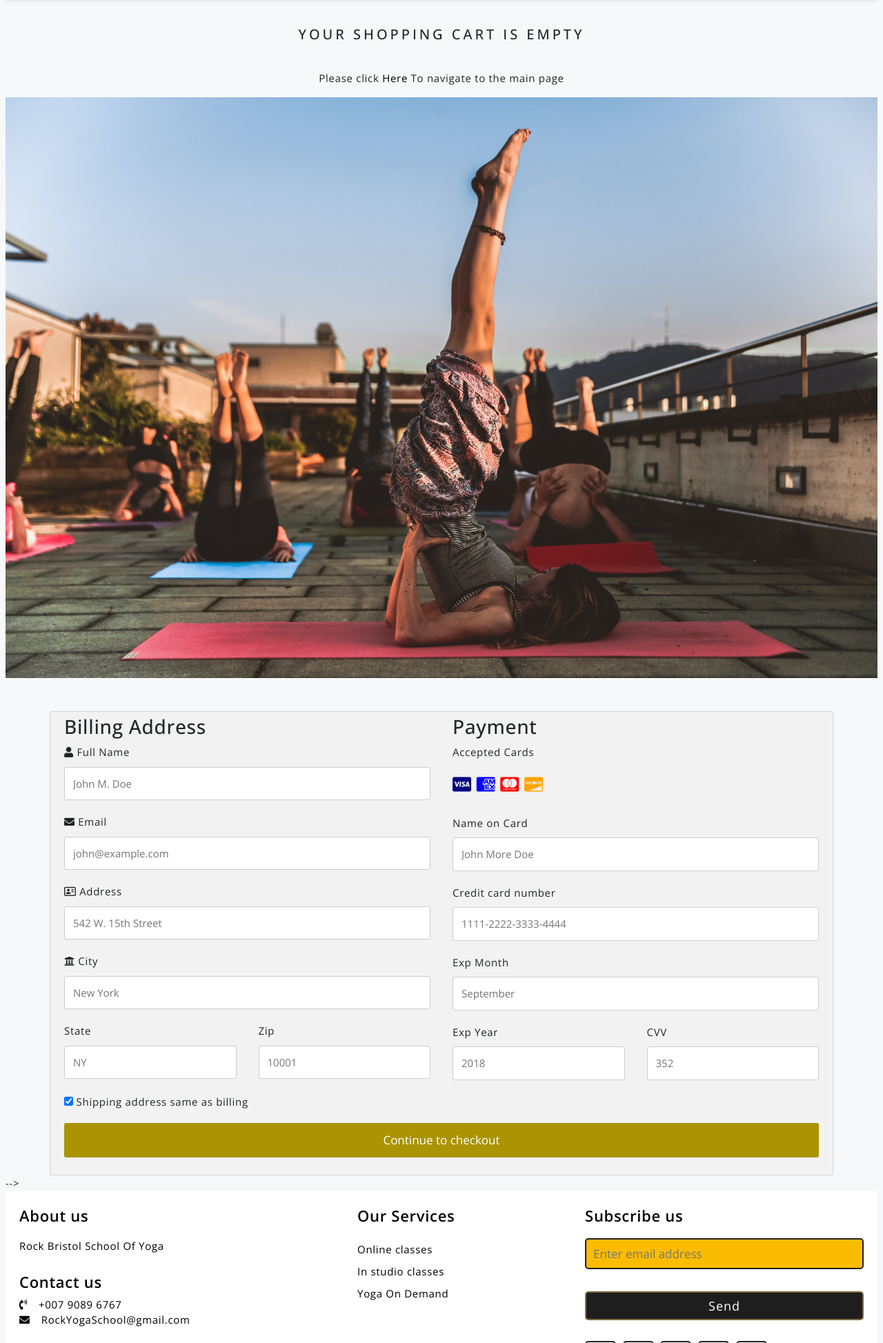
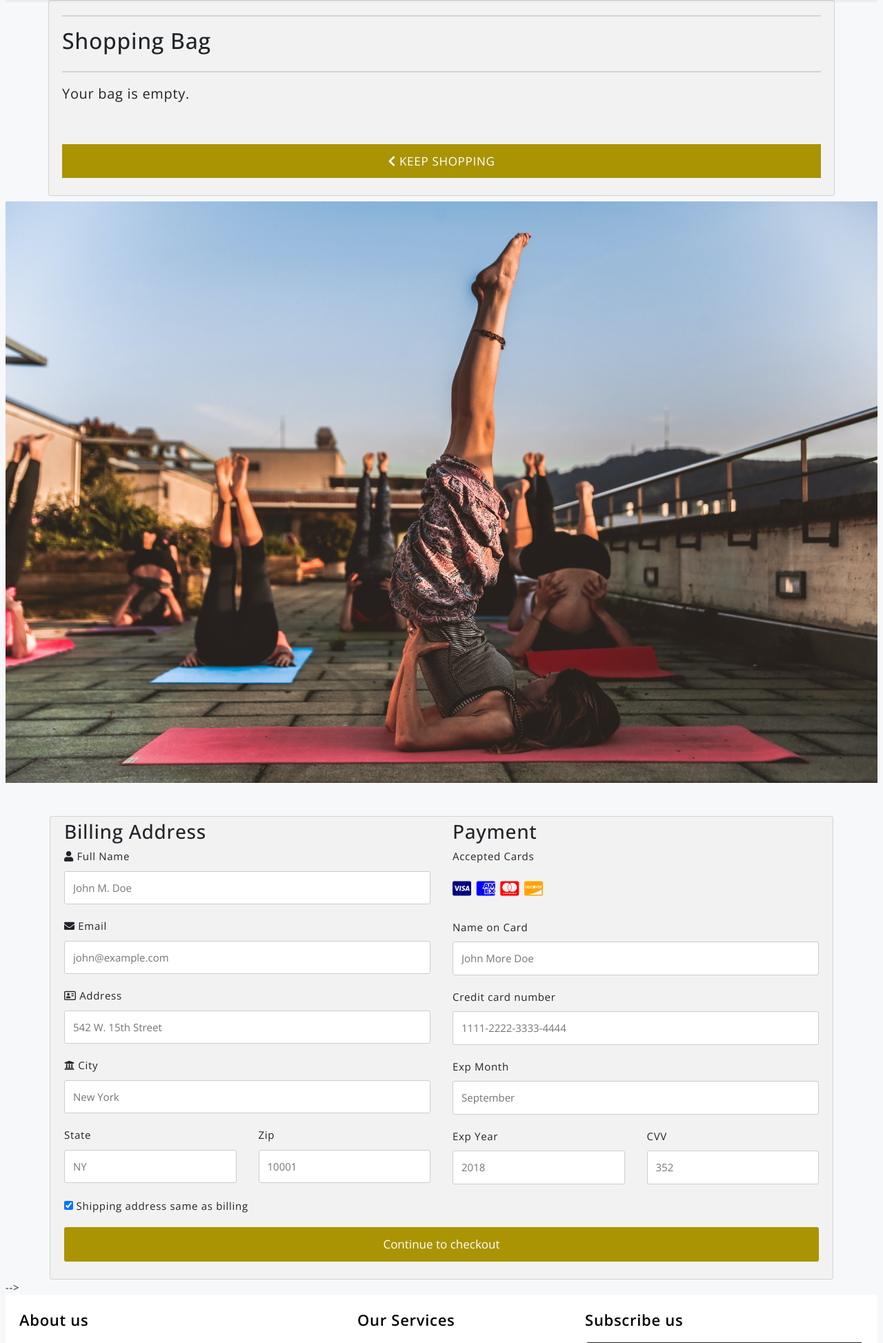
Before and after one commit to Manuperezro/YogaCourses-MSP4, a Django app: page /bag/ in a window 1280 px wide. Shown: the part 89-2036 px from the top of the page at 69% size. Run offline with Django 3.2, Linux system fonts and the light colour scheme; some libraries are stand-ins or nearby versions.

Commit message:
added add to bag funtionality

```diff
--- /dev/null
+++ b/bag/contexts.py
@@ -0,0 +1,16 @@
+from decimal import Decimal
+from django.conf import settings
+
+def bag_contents(request):
+    bag_item = []
+    total = 0
+    product_count = 0
+
+    context = {
+        'bag_item': bag_item,
+        'total': total,
+        'product_count':product_count,
+
+    }
+
+    return context
--- a/bag/urls.py
+++ b/bag/urls.py
@@ -3,7 +3,9 @@ from . import views
 
 urlpatterns = [
     path('', views.view_bag, name='view_bag'),
-    path('cart/add/<int:stripe_price_id', views.add_cart, name='add_cart'),
-    path('cart/', views.cart, name='shopping_cart'),
+    path('add/<item_id>', views.add_to_bag, name='add_to_bag'),
+
+    # path('cart/add/<int:stripe_price_id', views.add_cart, name='add_cart'),
+    # path('cart/', views.cart, name='shopping_cart'),
 
 ]
--- a/bag/views.py
+++ b/bag/views.py
@@ -1,6 +1,4 @@
-from django.shortcuts import render, get_object_or_404, redirect
-from .models import Cart, CartItem
-from django.core.exceptions import ObjectDoesNotExist
+from django.shortcuts import render, redirect
 
 # Create your views here.
 
@@ -10,51 +8,83 @@ def view_bag(request):
     return render(request, 'bag/bag.html')
 
 
-def cart(request):
-    """ Shopping cart,  show the produccts before purchase """
+def add_to_bag(request, item_id):
+    """ Add a quantity of the specified product to the shopping bag """
 
-    return render(request, 'bag/cart.html')
+    quantity = int(request.POST.get('quantity'))
+    redirect_url = request.POST.get('redirect_url')
+    bag = request.session.get('bag', {})
 
-def _cart_id(request):
-    """ Allows users to select products and set the amount that they want to
-    order and set the information temporarly"""
-    cart = request.session.session_key
-    if not cart:
-        cart = request.session.create()
-    return cart
+    if item_id in list(bag.keys()):
+        bag[item_id] += quantity
+    else:
+        bag[item_id] = quantity
+
+    request.session['bag'] = bag
+    print('bag is', request.session['bag'])
+    return redirect(redirect_url)
 
 
-def add_cart(request, stripe_price_id):
-    course = Course.objects.get(id=stripe_price_id)
-    try:
-        cart = Cart.objects.get(cart_id=_cart_id(request))
-    except Cart.DoesNotExist:
-        cart = Cart.objects.create(
-            cart_id = _cart_id(request)
-        )
-        cart.save()
-    try:
-        cart_item = CartItem.objects.get(course=course, cart=cart)
-        cart_item.quantity += 1
-        cart_item.save()
-    except CartItem.DoesNotExist:
-        cart_item = CartItem.objects.create(
-            course = course,
-            quantity = 1,
-            cart = cart
-        )
-        cart_item.save()
 
-    return redirect('cart_detail')
 
-def cart_detail(request, total=0, counter=0, cart_items= None):
-    try:
-        cart = Cart.objects.get(cart_id=cart_id(request))
-        cart_items = CartItem.objects.filter(cart=cart, active=True)
-        for cart_item in cart_items:
-            total += (cart_items.product.price * cart_item.quantity)
-            counter += cart_item.quantity
-    except ObjectDoesNotExist:
-        pass
 
-    return render(request, 'bag.html', dict(cart_items=cart_items, total=total, counter=counter))
+
+
+
+
+
+
+
+
+
+
+
+
+# def cart(request):
+#     """ Shopping cart,  show the produccts before purchase """
+
+#     return render(request, 'bag/cart.html')
+
+# def _cart_id(request):
+#     """ Allows users to select products and set the amount that they want to
+#     order and set the information temporarly"""
+#     cart = request.session.session_key
+#     if not cart:
+#         cart = request.session.create()
+#     return cart
+
+
+# def add_cart(request, stripe_price_id):
+#     course = Course.objects.get(id=stripe_price_id)
+#     try:
+#         cart = Cart.objects.get(cart_id=_cart_id(request))
+#     except Cart.DoesNotExist:
+#         cart = Cart.objects.create(
+#             cart_id = _cart_id(request)
+#         )
+#         cart.save()
+#     try:
+#         cart_item = CartItem.objects.get(course=course, cart=cart)
+#         cart_item.quantity += 1
+#         cart_item.save()
+#     except CartItem.DoesNotExist:
+#         cart_item = CartItem.objects.create(
+#             course = course,
+#             quantity = 1,
+#             cart = cart
+#         )
+#         cart_item.save()
+
+#     return redirect('cart_detail')
+
+# def cart_detail(request, total=0, counter=0, cart_items= None):
+#     try:
+#         cart = Cart.objects.get(cart_id=cart_id(request))
+#         cart_items = CartItem.objects.filter(cart=cart, active=True)
+#         for cart_item in cart_items:
+#             total += (cart_items.product.price * cart_item.quantity)
+#             counter += cart_item.quantity
+#     except ObjectDoesNotExist:
+#         pass
+
+#     return render(request, 'bag.html', dict(cart_items=cart_items, total=total, counter=counter))
--- a/templates/bag/bag.html
+++ b/templates/bag/bag.html
@@ -4,8 +4,33 @@
 Shopping Bag
 {% endblock title %}
 {% block content %}
+    <div class="overlay"></div>
+    <div class="container mb-2">
+        <div class="row">
+            <div class="col">
+                <hr>
+                <h2 class="logo-font mb-4">Shopping Bag</h2>
+                <hr>
+            </div>
+        </div>
 
-{% if not cart_items %}
+        <div class="row">
+            <div class="col">
+                {% if bag_items %}
+                    <div class="table-responsive rounded"></div>
+                {% else %}
+                    <p class="lead mb-5">Your bag is empty.</p>
+                    <a href="{% url 'course-list' %}" class="btn btn-outline-black rounded-0 btn-lg">
+                        <span class="icon">
+                            <i class="fas fa-chevron-left"></i>
+                        </span>
+                        <span class="text-uppercase">Keep Shopping</span>
+                    </a>
+                {% endif %}
+            </div>
+        </div>
+    </div>
+<!-- {% if not cart_items %}
   <div class="text-center">
     <br>
     <h1 class="text-center product_title">
@@ -32,14 +57,20 @@ Shopping Bag
             Your Subscription
           </th>
         </tr>
-      </thead>
-         <!-- Tag with Loop to filter the  users selected subscription Item from the subscription Model -->
-         {% for cart_item in cart_items %}
+      </thead> -->
+
+
+      <!-- Tag with Loop to filter the  users selected subscription Item from the subscription Model -->
+
+
+         <!-- {% for cart_item in cart_items %}
          <tr>
           <td>
-            <a href="">
+            <a href=""> -->
+
               <!-- <img src="{% static 'images/Free.jpg' %}" width="150" height="150" alt=""> -->
-              {{ cart_item.pricing.name }}
+
+              <!-- {{ cart_item.pricing.name }}
             </a>
           </td>
           <td class="text-left">
@@ -58,9 +89,15 @@ Shopping Bag
             <a href="" class="text_icon">Delete <i class="fas fa-minus-circle"></i></a>
             <a href="" class="text_icon">Delete <i class="fas fa-trash"></i></a>
           </td>
-         </tr>
-          <!--Loop to filter the  users selected subscription -->
-          {% endfor %}
+         </tr> -->
+
+
+
+         <!--Loop to filter the  users selected subscription -->
+
+
+
+         <!-- {% endfor %}
     </table>
   </div>
   <div class="col-12 col-sm-12 colmd-12 col-lg-6 text-center">
@@ -91,9 +128,10 @@ Shopping Bag
       </a>
     </div>
   </div>
-</div>
+</div> -->
 
-{% endif %}
+<!-- {% endif %} -->
+
 <div>
   <div>
     <img src="{% static 'images/cart-bg.jpg' %}" class="" width="100%" height="100%" alt="Suscription-image">
--- a/templates/content/course_list.html
+++ b/templates/content/course_list.html
@@ -13,7 +13,7 @@ Course list
                 <img src="{{ object.thumbnail }}" class="card-img-top" width="100%" height="225" alt="thumbnail">
                  </a>
                 <div class="card-body">
-                    <p class="card-text font-weight-bold">{{ object.name }}</p>
+                    <p class="card-text font-weight-bold">{{ object.name }} {{ object.category }}</p>
                     <div class="d-flex justify-content-between align-items-center">
                         <button>Add to the Shopping Bag</button>
                         <div class="font-weight-bold pricing-text">£{{  object.price }}</div>
--- a/templates/content/video_detail.html
+++ b/templates/content/video_detail.html
@@ -47,7 +47,7 @@ Learn
                       {% for video in section.videos.all %}
                       <div id="{{section.slug}}" class="collapse show" aria-labelledby="headingOne" data-parent="#accordionExample">
                         <div class="card-body">
-                            <a href="{{ object.get_absolute_url}}" class="text-dark">{{video.position}}. {{video.title}}</a>
+                            <a href="{{ video.get_absolute_url}}" class="text-dark">{{video.position}}. {{video.title}}</a>
                         </div>
                       </div>
                       {% endfor %}
--- a/yogacourses/settings.py
+++ b/yogacourses/settings.py
@@ -77,6 +77,7 @@ TEMPLATES = [
                 'django.contrib.auth.context_processors.auth',
                 'django.contrib.messages.context_processors.messages',
                 'content.context_processors.menu_links',
+                'bag.contexts.bag_contents'
             ],
         },
     },
```
Also changed, not shown: content/views.py (+11 -14 lines), templates/content/course_detail.html (+27 -2 lines), README.md, static/images/readme/navbar.png (renamed from static/images/navbar.png), static/images/readme/wireframe1.png (renamed from static/images/wireframe1.png), static/images/readme/wireframe2.png (renamed from static/images/wireframe2.png).
